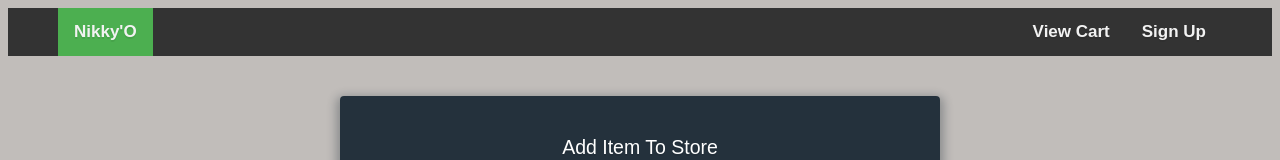
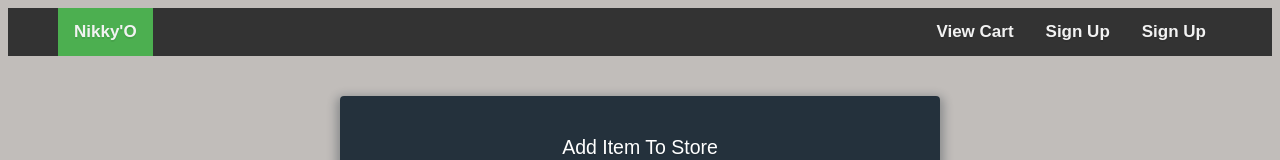
Before and after one commit to capita-n/BitByDreams, a plain HTML site: page addItem.html in a window 1280 px wide. Shown: the top 160 px of the page. Drawn offline with Linux system fonts and the light colour scheme.

Commit message:
update navbar

```diff
--- a/addItem.html
+++ b/addItem.html
@@ -12,7 +12,8 @@
 
         <div class="navbar topnav" id="myTopnav">
                 <a href="index.html" class="active">Nikky'O</a>
-                <a href="/register.html" id="cart">Sign Up</a>
+                <a href="login.html" id="cart">Sign Up</a>
+                <a href="register.html" id="cart">Sign Up</a>
                 <a href="#" id="cart">View Cart</a>
         </div>
 
```
